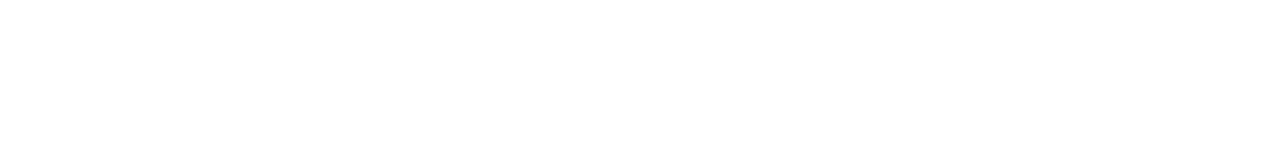
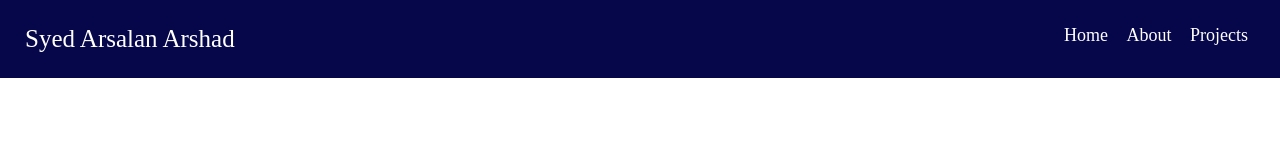
Before and after one commit to syed-arsalan-arshad/portfolio, a plain HTML site: page index.html in a window 1280 px wide. Drawn offline with Linux system fonts and the light colour scheme.

Commit message:
Added NavBar

```diff
--- /dev/null
+++ b/css/style.css
@@ -0,0 +1,37 @@
+body {
+    margin: 0;
+    padding: 0;
+}
+
+.nav-bar {
+    background-color: rgb(6, 6, 74);
+    color: rgb(255, 255, 255);
+}
+
+.nav-inner-div{
+    display: flex;
+    padding: 25px;
+}
+.nav-brand {
+    flex-grow: 2;
+    font-size: 25px;
+    /* float: left; */
+}
+.nav-content{
+    text-align: right;
+    flex-grow: 8;
+    font-size: 18px;
+    /* float: right; */
+}
+.nav-content > span{
+    margin-left: 2px;
+    margin-right: 2px;
+    padding: 5px;
+}
+
+@media only screen and (max-width: 600px) {
+  .nav-inner-div {
+    font-size: 45px;
+    display: block;
+  }
+}
--- a/index.html
+++ b/index.html
@@ -1,11 +1,23 @@
 <!DOCTYPE html>
 <html lang="en">
-<head>
-    <meta charset="UTF-8">
-    <meta name="viewport" content="width=device-width, initial-scale=1.0">
+  <head>
+    <meta charset="UTF-8" />
+    <meta name="viewport" content="width=device-width, initial-scale=1.0" />
     <title>Arsalan: Full Stack Developer</title>
-</head>
-<body>
-
-</body>
+    <link rel="stylesheet" href="css/style.css" />
+  </head>
+  <body>
+    <header>
+      <nav class="nav-bar">
+        <div class="nav-inner-div">
+          <div class="nav-brand">Syed Arsalan Arshad</div>
+          <div class="nav-content">
+            <span>Home</span>
+            <span>About</span>
+            <span>Projects</span>
+          </div>
+        </div>
+      </nav>
+    </header>
+  </body>
 </html>
```
